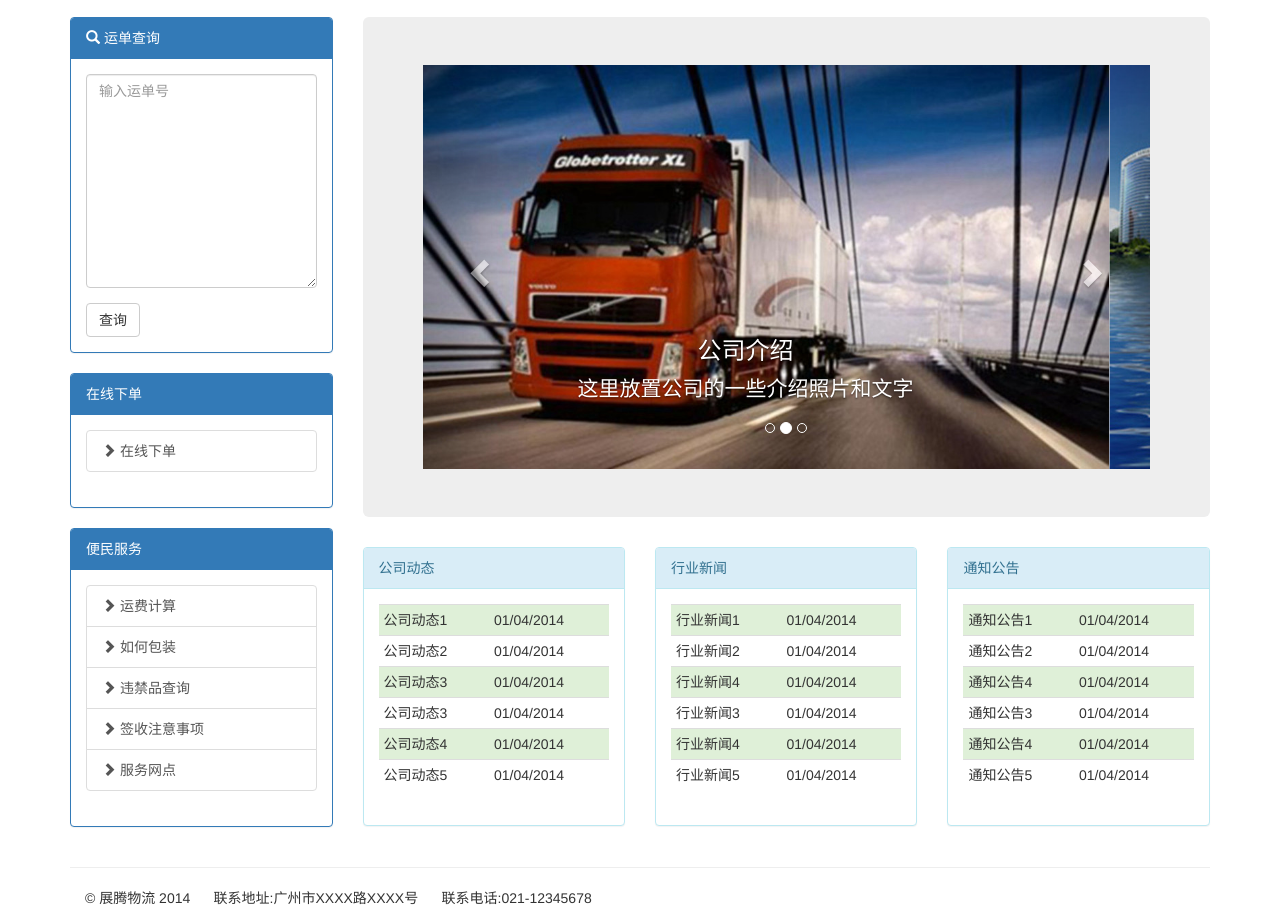
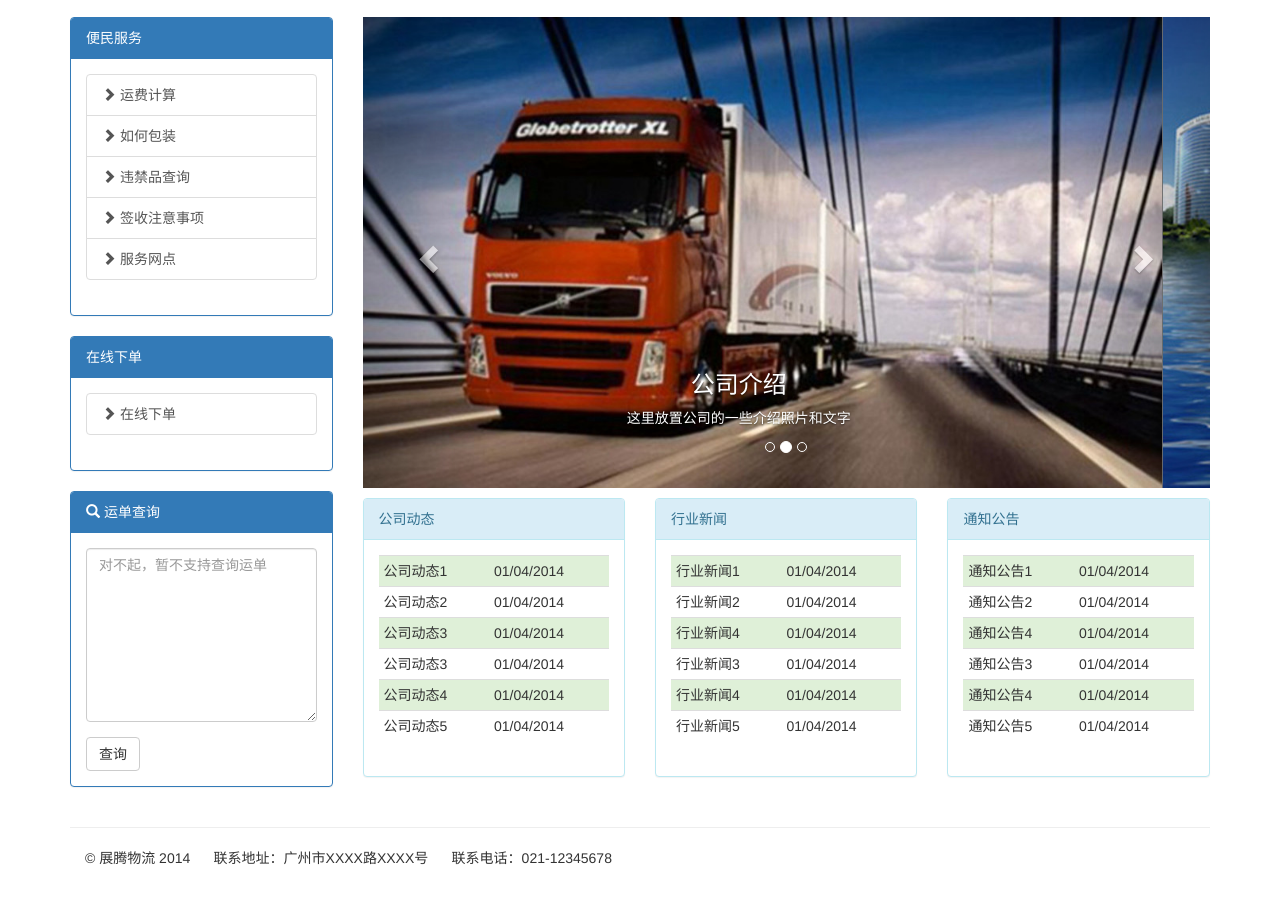
Before and after one commit to zhanteng/zhanteng.github.io, a plain HTML site: page index.html in a window 1280 px wide. Shown: the part 53-971 px from the top of the page. After the commit the page ends 931 px from the top, so only its background shows below. Drawn offline with nearby package versions, Linux system fonts and the light colour scheme.

Commit message:
去掉图片边框

```diff
--- a/css/style.css
+++ b/css/style.css
@@ -11,6 +11,11 @@ body {
 }
 footer {
   padding: 30px 0;
+}
+
+.tplb {
+  margin-bottom: 10px;
+  background-color: gray;
 }
 
 /*
--- a/index.html
+++ b/index.html
@@ -23,7 +23,7 @@
       <div class="container">
         <div class="navbar-header">
           <button type="button" class="navbar-toggle" data-toggle="collapse" data-target=".navbar-collapse">
-            <span class="sr-only">Toggle navigation</span>
+            <span class="sr-only">显示菜单</span>
             <span class="icon-bar"></span>
             <span class="icon-bar"></span>
             <span class="icon-bar"></span>
@@ -49,28 +49,6 @@
 
       <div class="row row-offcanvas row-offcanvas-right">
       	<div class="col-xs-6 col-sm-3 sidebar-offcanvas" id="sidebar" role="navigation">
-          <div class="panel panel-primary">
-            <div class="panel-heading"><span class="glyphicon glyphicon-search"></span> 运单查询</div>
-            <div class="panel-body">
-              <form role="form">
-                <div class="form-group">
-                  <textarea class="form-control" rows="10" placeholder="输入运单号"></textarea>
-                </div>
-                <button type="submit" class="btn btn-default">查询</button>
-              </form>
-            </div>
-          </div>
-          <div class="panel panel-primary">
-            <div class="panel-heading">在线下单</div>
-            <div class="panel-body">
-              <div class="list-group">
-                <a href="#" class="list-group-item">
-                  <span class="glyphicon glyphicon-chevron-right"></span>
-                  在线下单
-                </a>
-              </div>
-            </div>
-          </div>
           <div class="panel panel-primary">
             <div class="panel-heading">便民服务</div>
             <div class="panel-body">
@@ -98,10 +76,32 @@
               </div>
             </div>
           </div>
+          <div class="panel panel-primary">
+            <div class="panel-heading">在线下单</div>
+            <div class="panel-body">
+              <div class="list-group">
+                <a href="#" class="list-group-item">
+                  <span class="glyphicon glyphicon-chevron-right"></span>
+                  在线下单
+                </a>
+              </div>
+            </div>
+          </div>
+          <div class="panel panel-primary">
+            <div class="panel-heading"><span class="glyphicon glyphicon-search"></span> 运单查询</div>
+            <div class="panel-body">
+              <form role="form">
+                <div class="form-group">
+                  <textarea class="form-control" rows="8" placeholder="对不起，暂不支持查询运单"></textarea>
+                </div>
+                <button type="submit" class="btn btn-default">查询</button>
+              </form>
+            </div>
+          </div>
         </div><!--/span-->
 
         <div class="col-xs-12 col-sm-9">
-          <div class="jumbotron">
+          <div class="tplb">
             <div id="carousel-example-generic" class="carousel slide" data-ride="carousel">
               <!-- Indicators -->
               <ol class="carousel-indicators">
@@ -206,7 +206,7 @@
 
       <div id="footer">
       <div class="container">
-        <p>&copy; 展腾物流 2014&nbsp;&nbsp;&nbsp;&nbsp;&nbsp;&nbsp;联系地址:广州市XXXX路XXXX号&nbsp;&nbsp;&nbsp;&nbsp;&nbsp;&nbsp;联系电话:021-12345678</p>
+        <p>&copy; 展腾物流 2014&nbsp;&nbsp;&nbsp;&nbsp;&nbsp;&nbsp;联系地址：广州市XXXX路XXXX号&nbsp;&nbsp;&nbsp;&nbsp;&nbsp;&nbsp;联系电话：021-12345678</p>
       </div>
     </div>
 
```
